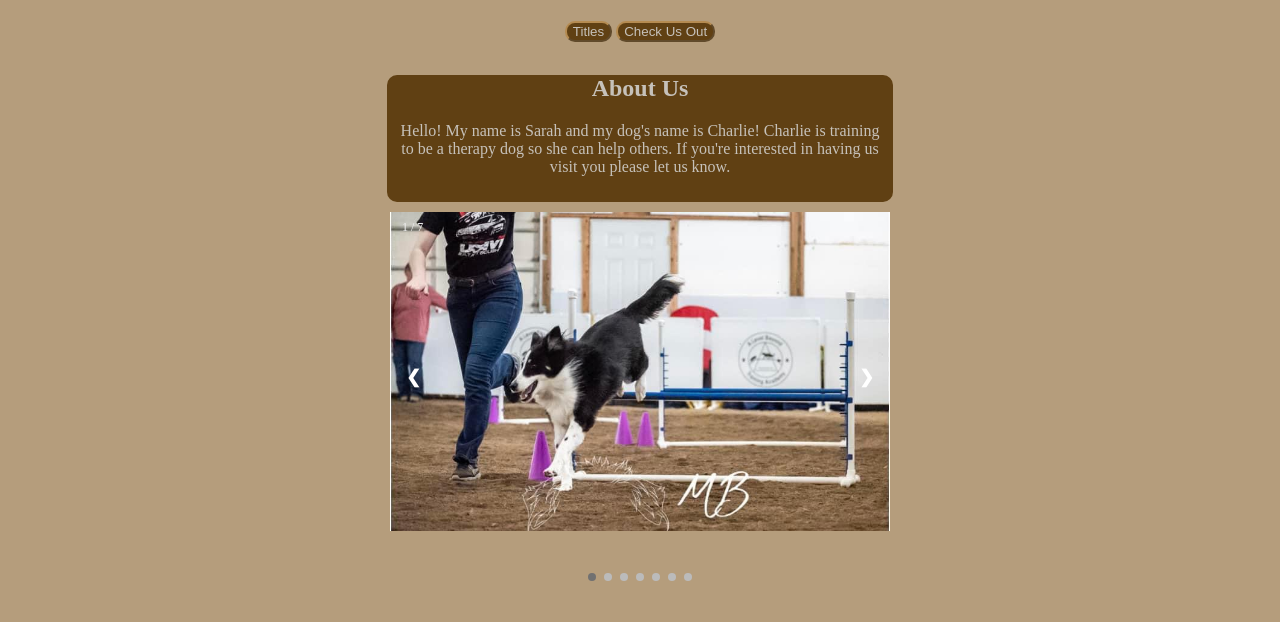
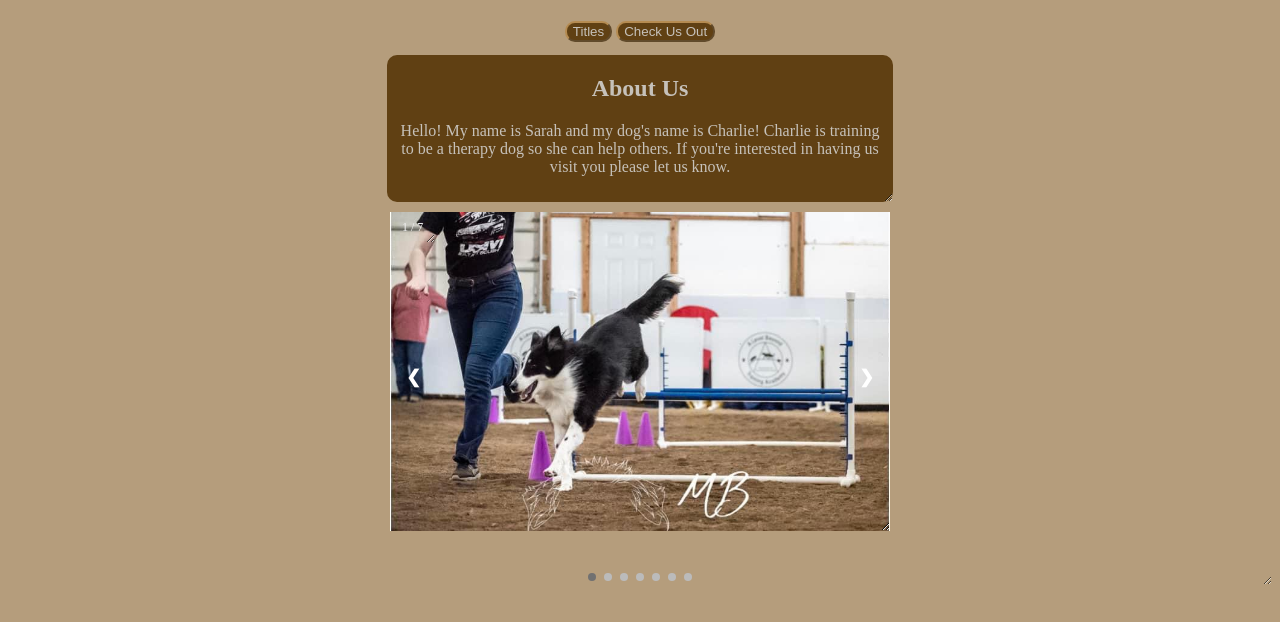
Before and after one commit to charliethecollie/charliethecollie.github.io, a plain HTML site: page index.html in a window 1280 px wide. Shown: the part 48-670 px from the top of the page. Drawn offline with Linux system fonts and the light colour scheme.

Commit message:
Add some scalability

```diff
--- a/stylesheet.css
+++ b/stylesheet.css
@@ -20,6 +20,10 @@ table.titles{
 	color: C6C1BA;
 	border-radius: 10px 10px 10px 10px;
 	font-size: 25;
+}
+div {
+  resize: both;
+  overflow: auto;
 }
 a.link{
 	color: C6C1BA;
```
